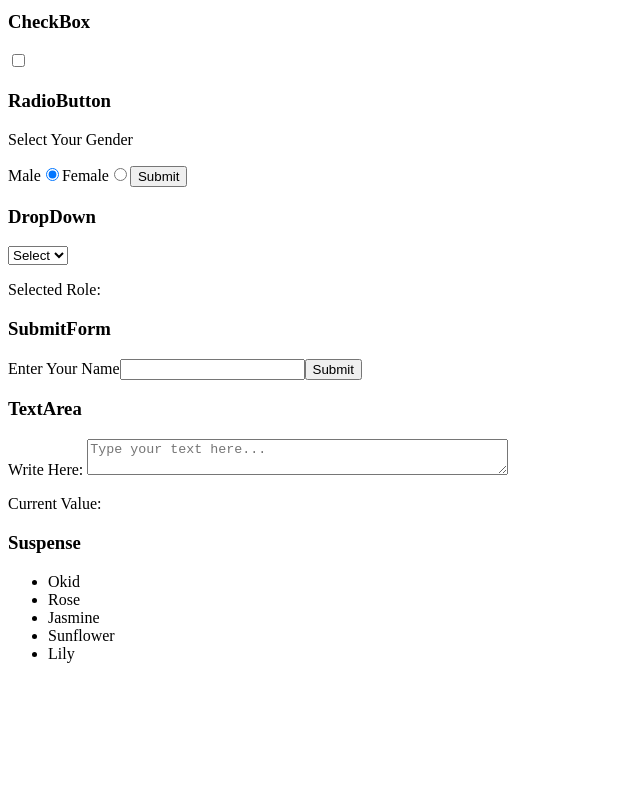
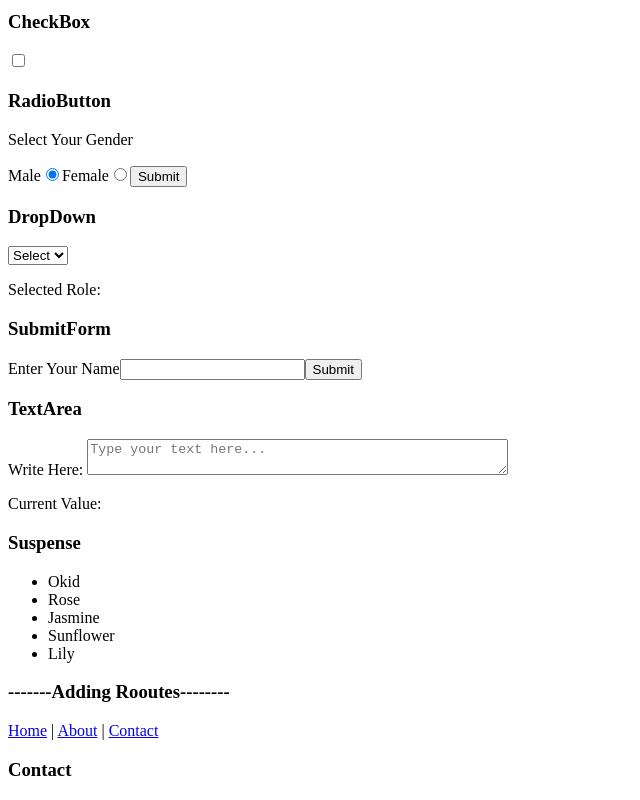
Before and after one commit to SuwanthaDarshana/render-test, a React (Vite) app: page /contact in a window 1280 px wide. Shown: the part 1080-1880 px from the top of the page, without its empty margins (0-640 px from the left). Before the commit the page ends 1759 px from the top, so only its background shows below. Built offline with nearby package versions, Linux system fonts and the light colour scheme.

Commit message:
add routes

```diff
--- a/src/App.jsx
+++ b/src/App.jsx
@@ -11,6 +11,10 @@ import DropDown from "./components/Forms/DropDown";
 import SubmitForm from "./components/Forms/SubmitForm";
 import TextArea from "./components/Forms/TextArea";
 import SuspenseLazy from "./components/Suspense/SuspenseLazy";
+import { BrowserRouter, Link, Route, Routes } from "react-router-dom";
+import Home from "./components/RouterPages/Home";
+import About from "./components/RouterPages/About";
+import Contact from "./components/RouterPages/Contact";
 
 function App() {
   const customers = [
@@ -25,17 +29,31 @@ function App() {
       {customers.map((customer) => {
         return <Customer {...customer} key={customer.id} />;
       })}
-      <Goal isGoal={true}/>
-      <Fruits/>
-      <MyForm/>
-      <MultipleInput/>
-      <CheckBox/>
-      <RadioButton/>
-      <DropDown/>
-      <SubmitForm/>
-      <TextArea/>
-      <SuspenseLazy/>
+      <Goal isGoal={true} />
+      <Fruits />
+      <MyForm />
+      <MultipleInput />
+      <CheckBox />
+      <RadioButton />
+      <DropDown />
+      <SubmitForm />
+      <TextArea />
+      <SuspenseLazy />
 
+      <BrowserRouter>
+        {/** React Router code will go here in future */}
+        <h3>-------Adding Rooutes--------</h3>
+        <nav>
+          <Link to="/">Home</Link> | <Link to="/about">About</Link> |{" "}
+          <Link to="/contact">Contact</Link>
+        </nav>
+
+        <Routes>
+          <Route path="/" element={<Home />} />
+          <Route path="/about" element={<About />} />
+          <Route path="/contact" element={<Contact />} />
+        </Routes>
+      </BrowserRouter>
     </div>
   );
 }
--- /dev/null
+++ b/src/components/RouterPages/About.jsx
@@ -0,0 +1,11 @@
+import React from 'react';
+
+const About = () => {
+    return (
+        <div>
+            <h3>About</h3>
+        </div>
+    );
+}
+
+export default About;
--- /dev/null
+++ b/src/components/RouterPages/Contact.jsx
@@ -0,0 +1,11 @@
+import React from 'react';
+
+const Contact = () => {
+    return (
+        <div>
+            <h3>Contact</h3>
+        </div>
+    );
+}
+
+export default Contact;
--- /dev/null
+++ b/src/components/RouterPages/Home.jsx
@@ -0,0 +1,11 @@
+import React from 'react';
+
+const Home = () => {
+    return (
+        <div>
+            <h3>Home</h3>
+        </div>
+    );
+}
+
+export default Home;
```
